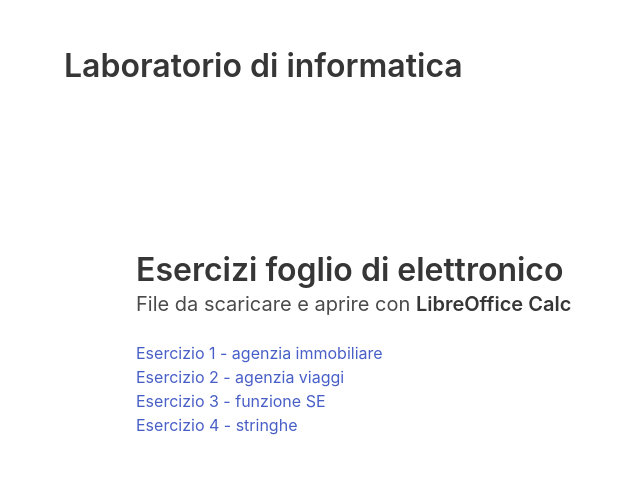
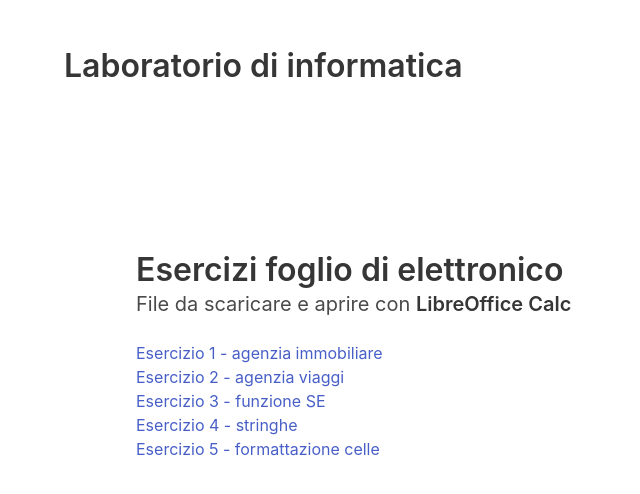
Before and after one commit to micheleincollu/micheleincollu.github.io, a plain HTML site: page index.html in a window 1280 px wide. Shown: the whole page, without its empty margins (0-640 px from the left). Drawn offline with nearby package versions, Linux system fonts and the light colour scheme.

Commit message:
esercizio 5 - calc- aggiunto

```diff
--- a/index.html
+++ b/index.html
@@ -23,6 +23,7 @@
           <li><a href="./calc/esercizio2.ods" download>Esercizio 2 - agenzia viaggi</a></li>
           <li><a href="./calc/esercizio3.ods" download>Esercizio 3 - funzione SE</a></li>
           <li><a href="./calc/esercizio4.ods" download>Esercizio 4 - stringhe</a></li>
+          <li><a href="./calc/esercizio5.ods" download>Esercizio 5 - formattazione celle</a></li>
         </ul>
       </section>
     </div>
```
Also changed, not shown: 1 other file.
